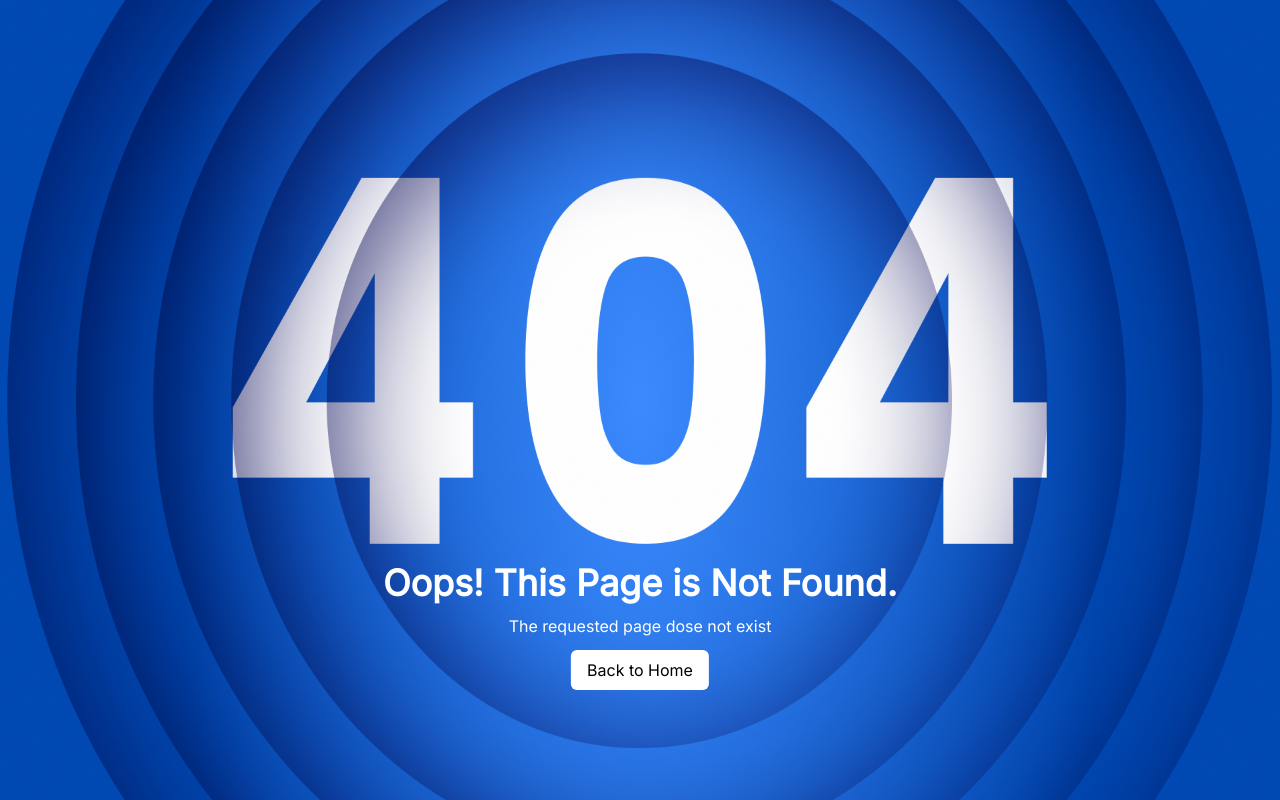
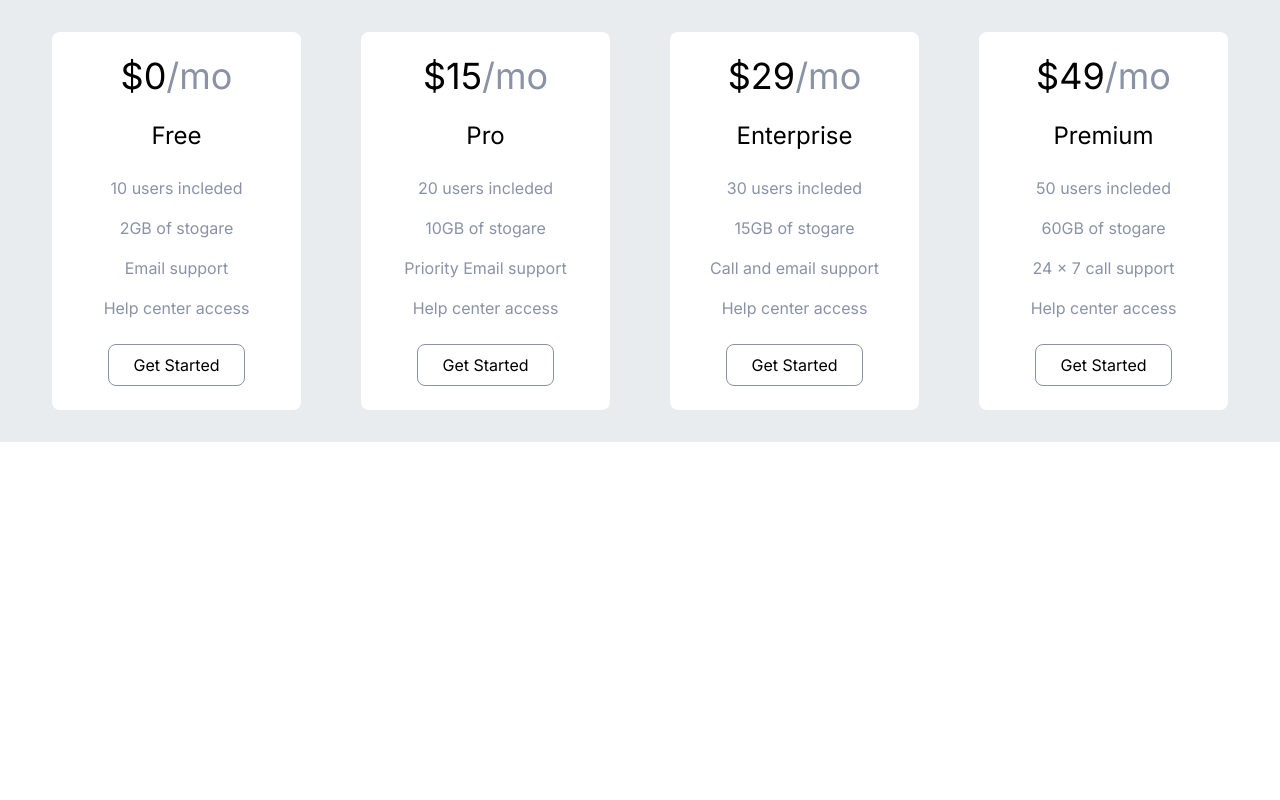
Before and after one commit to tranthaison1231/hopeui-admin, a React (Vite) app: page /support in a window 1280 px wide. Before the commit this address had no page. Built offline with nearby package versions, Linux system fonts and the light colour scheme.

Commit message:
update Subscription

```diff
--- a/src/main.tsx
+++ b/src/main.tsx
@@ -11,6 +11,8 @@ import Maintenance from './pages/maintenance'
 import SignUp from './pages/sign-up'
 import './style.css'
 import Pricing from './pages/pricing'
+import Support from './pages/Support'
+
 
 const App = (): JSX.Element => {
   const router = createBrowserRouter([
@@ -53,6 +55,10 @@ const App = (): JSX.Element => {
     {
       path: '/pricing',
       element: <Pricing />
+    },
+    {
+      path: '/support',
+      element: <Support />
     }
   ])
 
--- /dev/null
+++ b/src/pages/support.tsx
@@ -0,0 +1,11 @@
+import Subscription from "@/components/Subscription"
+
+const Support = (): JSX.Element => {
+    return (
+        <div className=" bg-[#E9ECEF] p-8">
+            <Subscription />
+        </div>
+    )
+}
+
+export default Support
```
